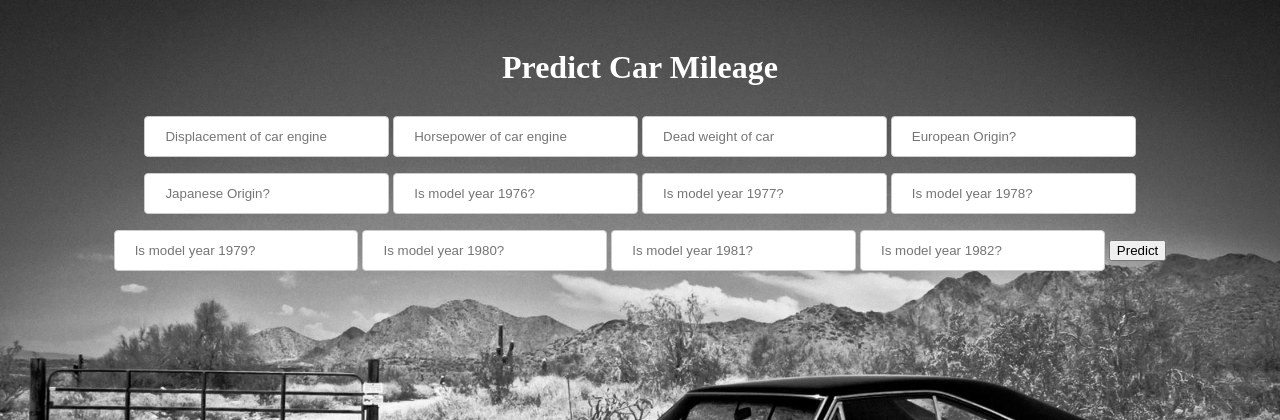
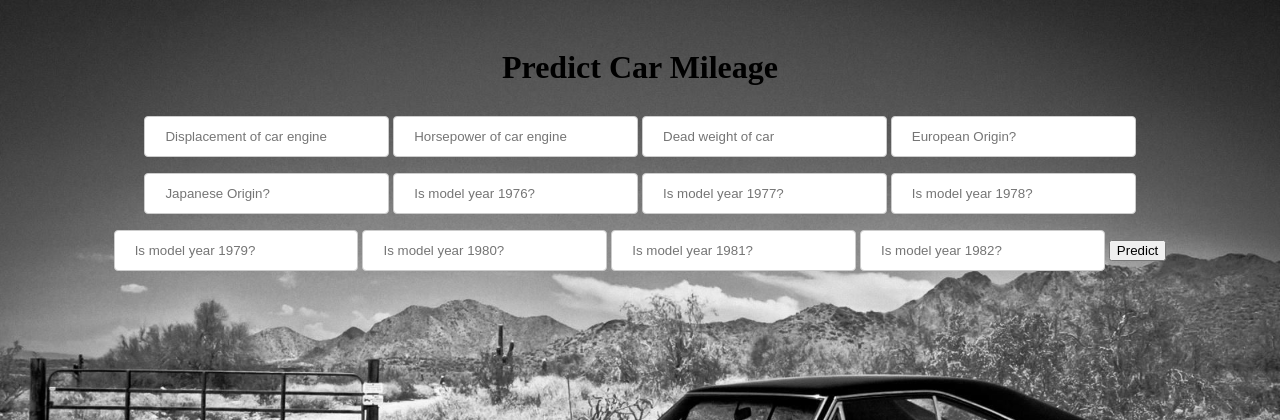
Before and after one commit to akshaysb23/Car-mpg-prediction-deployment, a Flask app: page / in a window 1280 px wide. Shown: the top 420 px of the page. Run offline with Flask 2, Linux system fonts and the light colour scheme; parts of the project's set-up code (start-up, migrations or seed data) failed here and were passed over.

Commit message:
Update index.html

```diff
--- a/templates/index.html
+++ b/templates/index.html
@@ -22,7 +22,6 @@
 input[type=submit] {
   width: 30%;
   background-color: #4CAF50;
-  color: white;
   padding: 14px 20px;
   margin: 8px 0;
   border: none;
@@ -43,7 +42,7 @@
    </head>
    <body>
       <div class="login" align="center">
-         <h1 style="color:white;">Predict Car Mileage</h1>
+         <h1>Predict Car Mileage</h1>
          <!-- Main Input For Receiving Query to our ML -->
          <form action="{{ url_for('predict')}}"method="post">
             <input type="text" name="Displacement of car engine" placeholder="Displacement of car engine" required="required" />
```
